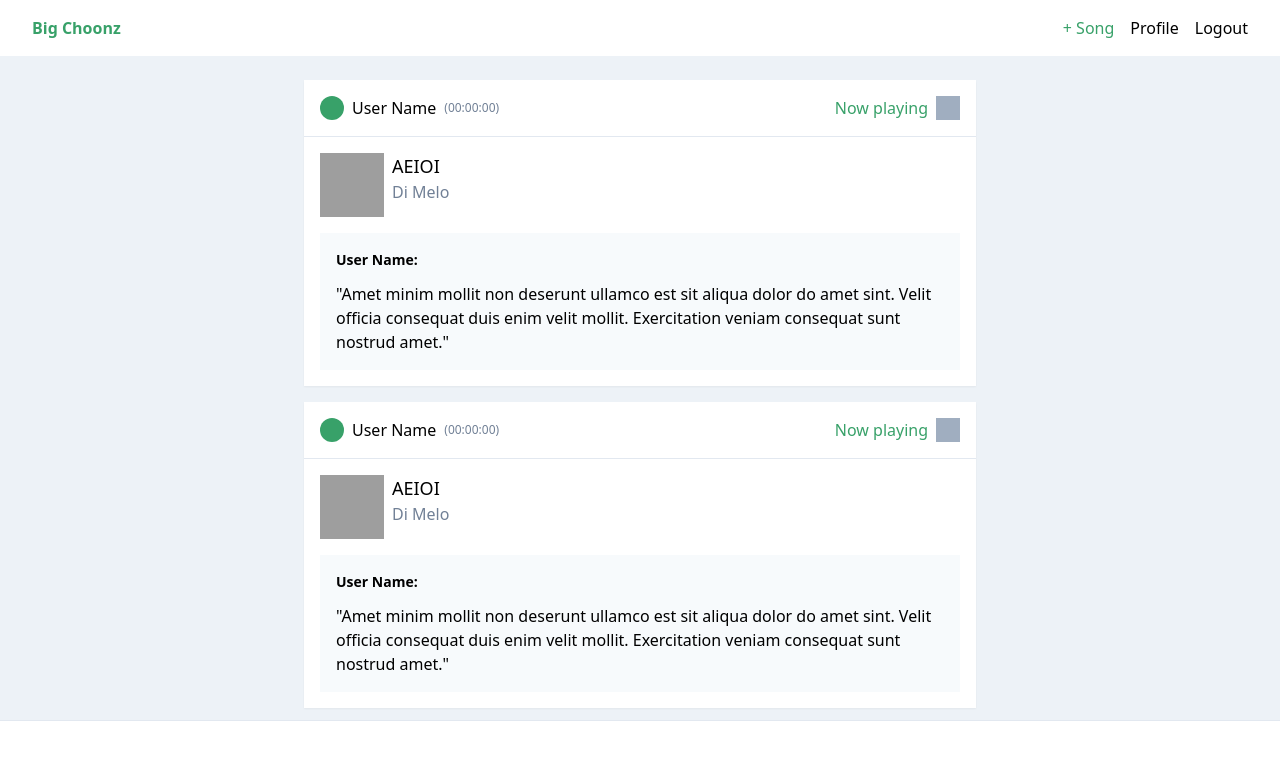
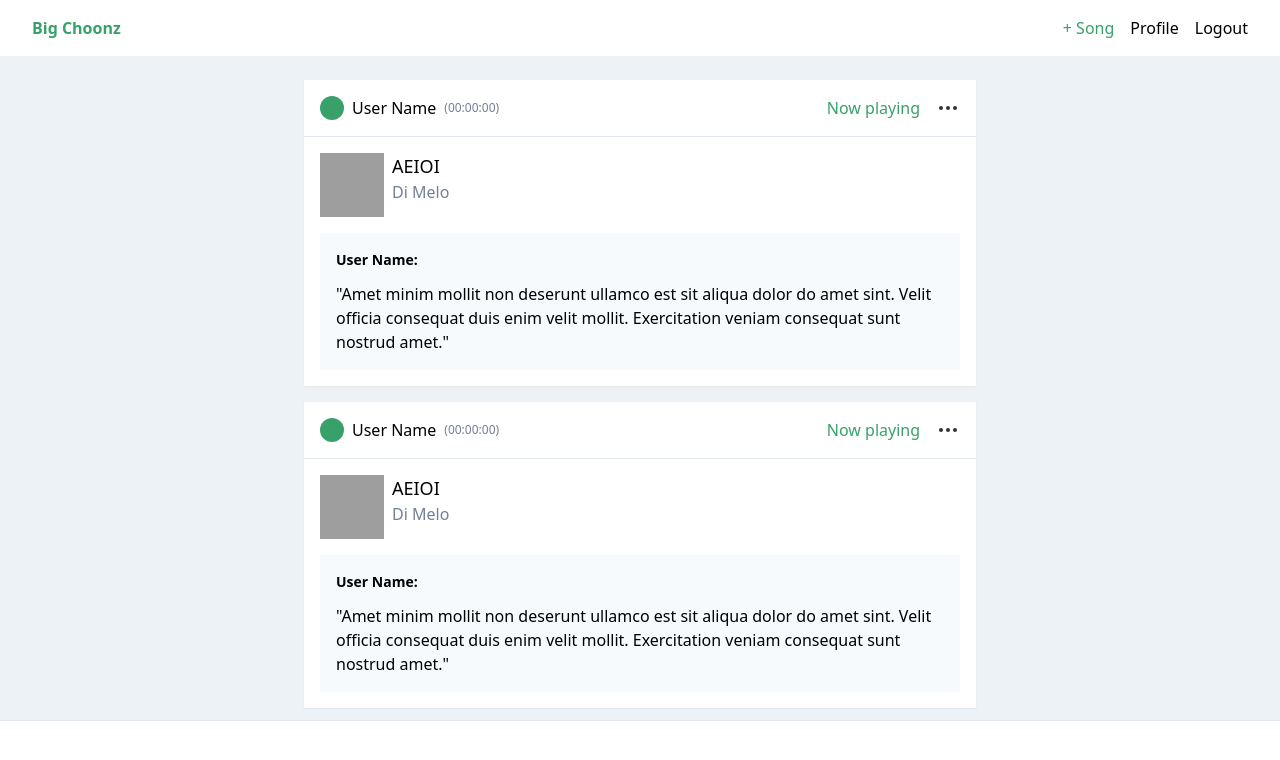
Before and after one commit to lspdrz/big-choons, a Next.js app: page / in a window 1280 px wide. Shown: the top 760 px of the page. Built offline with nearby package versions, Linux system fonts and the light colour scheme; grey boxes are pictures that could not be loaded.

Commit message:
added icons

```diff
--- a/components/SharedTrack.tsx
+++ b/components/SharedTrack.tsx
@@ -1,5 +1,8 @@
 import React from "react";
-import Link from 'next/link';
+import Link from "next/link";
+import OverflowDots from "./icons/OverflowDots";
+import ExternalLink from "./icons/ExternalLink";
+import Play from "./icons/Play";
 
 const SharedTrack = () => (
   // Shared track card
@@ -14,10 +17,9 @@ const SharedTrack = () => (
       </div>
       <div className="flex flex-row">
         {/* ToDo - Ternary for now playing */}
-        <p className="text-green-600 text-s">Now playing</p>
-        <Link href="#" >
-        {/* ToDo - Make overflow icon */}
-          <span className="bg-gray-500 w-6 h-6 ml-2"></span>
+        <p className="text-green-600 text-s mr-4">Now playing</p>
+        <Link href="#">
+          <OverflowDots />
         </Link>
       </div>
     </div>
@@ -36,24 +38,21 @@ const SharedTrack = () => (
               backgroundSize: "cover",
             }}
           >
-            <button className="w-full invisible group-hover:visible text-white">
-              {/* ToDo - Play Icon */}
-              Play
+            <button className="invisible group-hover:visible">
+              <Play />
             </button>
           </span>
           <div className="flex flex-col content-center">
-              <p className="text-lg hover:underline">
-            <Link href="#">
-                AEIOI
-            </Link>
-                </p>
+            <p className="text-lg hover:underline">
+              <Link href="#">AEIOI</Link>
+            </p>
             <p className="text-s text-gray-600">Di Melo</p>
           </div>
         </div>
         <div className="flex flex-col justify-center content-center invisible group-hover:visible">
           {/* ToDo - External youtube link icon*/}
           <Link href="#">
-            <span className="w-6 h-6 bg-gray-500"></span>
+            <ExternalLink />
           </Link>
         </div>
       </div>
--- a/components/icons/OverflowDots.tsx
+++ b/components/icons/OverflowDots.tsx
@@ -11,15 +11,15 @@ export default function OverflowDots() {
     >
       <path
         d="M5 10C3.89543 10 3 10.8954 3 12C3 13.1046 3.89543 14 5 14C6.10457 14 7 13.1046 7 12C7 10.8954 6.10457 10 5 10Z"
-        fill="#BDBDBD"
+        fill="#333"
       />
       <path
         d="M10 12C10 10.8954 10.8954 10 12 10C13.1046 10 14 10.8954 14 12C14 13.1046 13.1046 14 12 14C10.8954 14 10 13.1046 10 12Z"
-        fill="#BDBDBD"
+        fill="#333"
       />
       <path
         d="M17 12C17 10.8954 17.8954 10 19 10C20.1046 10 21 10.8954 21 12C21 13.1046 20.1046 14 19 14C17.8954 14 17 13.1046 17 12Z"
-        fill="#BDBDBD"
+        fill="#333"
       />
     </svg>
   );
```
